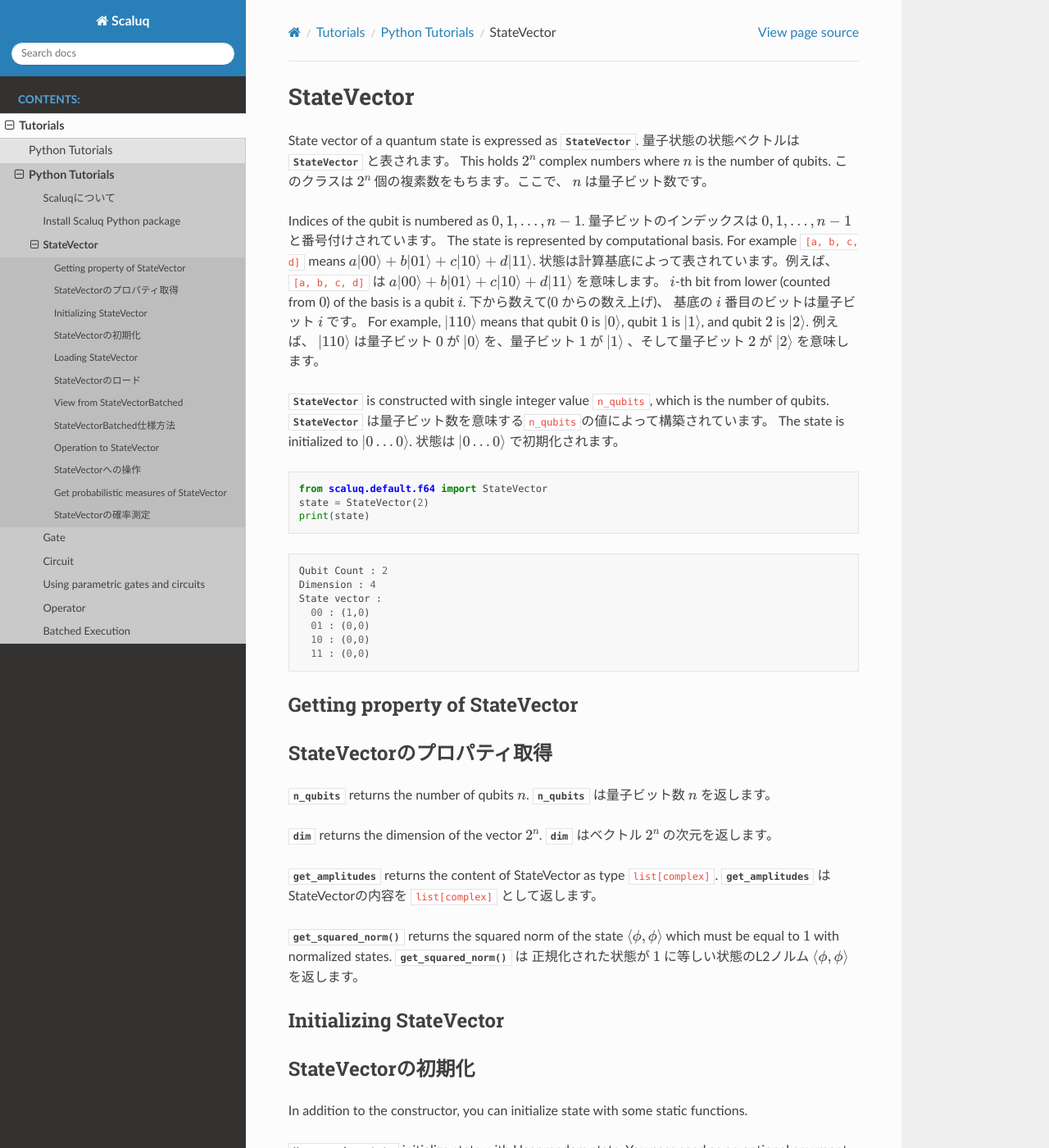
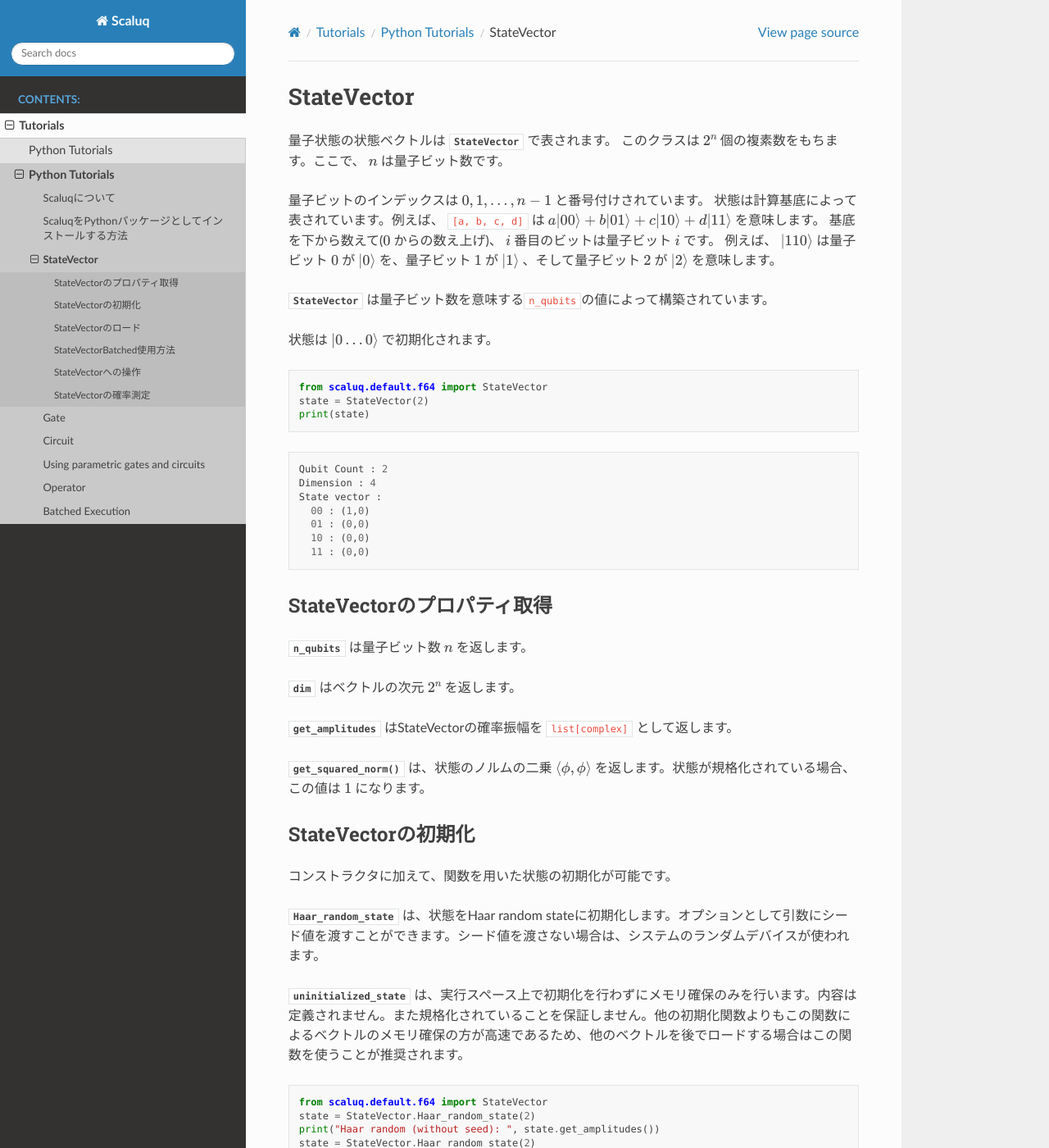
Before and after one commit to qulacs/scaluq, a Sphinx documentation site: the page built from doc/source/tutorials/python/ja/state_vector.md, in a window 1280 px wide and 1400 px high. Shown: the whole window at 82% size. Built offline with Sphinx 7.4.7 and the Read the Docs theme 3.1.0, drawn with Linux system fonts in a browser that asks for light colours; some of the changed text lies outside the part shown.

Commit message:
Finished install.md and state_vector.md tentatively

````diff
--- a/doc/source/tutorials/python/ja/state_vector.md
+++ b/doc/source/tutorials/python/ja/state_vector.md
@@ -1,22 +1,16 @@
 # StateVector
 
-State vector of a quantum state is expressed as {class}`StateVector <scaluq.default.f64.StateVector>`.
-量子状態の状態ベクトルは {class}`StateVector <scaluq.default.f64.StateVector>` と表されます。
-This holds $2^n$ complex numbers where $n$ is the number of qubits.
+量子状態の状態ベクトルは {class}`StateVector <scaluq.default.f64.StateVector>` で表されます。
 このクラスは $2^n$ 個の複素数をもちます。ここで、 $n$ は量子ビット数です。
 
-Indices of the qubit is numbered as $0,1,\dots,n-1$.
 量子ビットのインデックスは $0,1,\dots,n-1$ と番号付けされています。
-The state is represented by computational basis. For example `[a, b, c, d]` means $a\ket{00}+b\ket{01}+c\ket{10}+d\ket{11}$.
 状態は計算基底によって表されています。例えば、 `[a, b, c, d]` は $a\ket{00}+b\ket{01}+c\ket{10}+d\ket{11}$ を意味します。
-$i$-th bit from lower (counted from $0$) of the basis is a qubit $i$.
-下から数えて($0$ からの数え上げ)、 基底の $i$ 番目のビットは量子ビット $i$ です。
-For example, $\ket{110}$ means that qubit $0$ is $\ket{0}$, qubit $1$ is $\ket{1}$, and qubit $2$ is $\ket{2}$.
+基底を下から数えて($0$ からの数え上げ)、 $i$ 番目のビットは量子ビット $i$ です。
 例えば、 $\ket{110}$ は量子ビット $0$ が $\ket{0}$ を、量子ビット $1$ が $\ket{1}$ 、そして量子ビット $2$ が $\ket{2}$ を意味します。
 
-{class}`StateVector <scaluq.default.f64.StateVector>` is constructed with single integer value `n_qubits`, which is the number of qubits.
+
 {class}`StateVector <scaluq.default.f64.StateVector>` は量子ビット数を意味する`n_qubits`の値によって構築されています。
-The state is initialized to $\ket{0\dots 0}$.
+
 状態は $\ket{0\dots 0}$ で初期化されます。
 
 ```py
@@ -34,29 +28,23 @@ State vector :
   11 : (0,0)
 ```
 
-## Getting property of StateVector
 ## StateVectorのプロパティ取得
 
-{func}`n_qubits <scaluq.default.f64.StateVector>` returns the number of qubits $n$.
 {func}`n_qubits <scaluq.default.f64.StateVector>` は量子ビット数 $n$ を返します。
 
-{func}`dim <scaluq.default.f64.StateVector>` returns the dimension of the vector $2^n$.
-{func}`dim <scaluq.default.f64.StateVector>` はベクトル $2^n$ の次元を返します。
+{func}`dim <scaluq.default.f64.StateVector>` はベクトルの次元 $2^n$ を返します。
 
-{func}`get_amplitudes <scaluq.default.f64.StateVector>` returns the content of StateVector as type `list[complex]`.
-{func}`get_amplitudes <scaluq.default.f64.StateVector>` はStateVectorの内容を `list[complex]` として返します。
+{func}`get_amplitudes <scaluq.default.f64.StateVector>` はStateVectorの確率振幅を `list[complex]` として返します。
 
-{func}`get_squared_norm()` returns the squared norm of the state $\braket{\phi, \phi}$ which must be equal to $1$ with normalized states.
-{func}`get_squared_norm()` は 正規化された状態が $1$ に等しい状態のL2ノルム $\braket{\phi, \phi}$ を返します。
+{func}`get_squared_norm()` は、状態のノルムの二乗 $\braket{\phi, \phi}$ を返します。状態が規格化されている場合、この値は $1$ になります。
 
-## Initializing StateVector
 ## StateVectorの初期化
 
-In addition to the constructor, you can initialize state with some static functions.
+コンストラクタに加えて、関数を用いた状態の初期化が可能です。
 
-{func}`Haar_random_state <scaluq.default.f64.StateVector>` initialize state with Haar random state. You pass seed as an optional argument. Without passing seed, the random device of system is used.
+{func}`Haar_random_state <scaluq.default.f64.StateVector>` は、状態をHaar random stateに初期化します。オプションとして引数にシード値を渡すことができます。シード値を渡さない場合は、システムのランダムデバイスが使われます。
 
-{func}`uninitialized_state <scaluq.default.f64.StateVector>` only allocate memory on the execution space without initializing. The content of the vector is undefined. It is not guaranteed to be normalized. Since allocating the vector by this function is faster than other initializing functions, you should use this if you will load other vector immediately after.
+{func}`uninitialized_state <scaluq.default.f64.StateVector>` は、実行スペース上で初期化を行わずにメモリ確保のみを行います。内容は定義されません。また規格化されていることを保証しません。他の初期化関数よりもこの関数によるベクトルのメモリ確保の方が高速であるため、他のベクトルを後でロードする場合はこの関数を使うことが推奨されます。
 
 ```py
 from scaluq.default.f64 import StateVector
@@ -68,7 +56,7 @@ state = StateVector.Haar_random_state(2, 0)
 print("Haar random (seed = 0): ", state.get_amplitudes())
 state = StateVector.Haar_random_state(2, 0)
 print("Haar random (seed = 0): ", state.get_amplitudes())
-state = StateVector.uninitialized_state(2) # the content is undefined
+state = StateVector.uninitialized_state(2) # 内容は定義されません
 ```
 ```
 Haar random (without seed):  [(-0.12377148096652951+0.027715511836463032j), (0.23343008413304153-0.6125930779810899j), (0.348536530607012+0.16314293047597564j), (-0.6344277255462337-0.059671766025997705j)]
@@ -77,18 +65,17 @@ Haar random (seed = 0):  [(0.24602695668676106-0.3593147366777609j), (-0.2016366
 Haar random (seed = 0):  [(0.24602695668676106-0.3593147366777609j), (-0.2016366688947537+0.10904346570777179j), (-0.7078115548871466+0.3479734076173536j), (0.09795534521513291-0.3551589695281517j)]
 ```
 
-## Loading StateVector
 ## StateVectorのロード
 
-You can load the content of {class}`StateVector <scaluq.default.f64.StateVector>` by various functions.
+関数によって、 {class}`StateVector <scaluq.default.f64.StateVector>` の状態ベクトルをロード可能です。
 
-{func}`set_zero_state <scaluq.default.f64.StateVector.set_zero_state>` is used for setting the vector to $\ket{00\dots0}=[1,0,\dots,0]$.
+{func}`set_zero_state <scaluq.default.f64.StateVector.set_zero_state>` は、状態ベクトルを $\ket{00\dots0}=[1,0,\dots,0]$ と設定することに使えます。
 
-{func}`set_zero_norm_state <scaluq.default.f64.StateVector.set_zero_norm_state>` is used for setting the vector to $0=[0,0,\dots,0]$.
+{func}`set_zero_norm_state <scaluq.default.f64.StateVector.set_zero_norm_state>` は、状態ベクトルを $0=[0,0,\dots,0]$ と設定することに使えます。
 
-{func}`set_computational_basis <scaluq.default.f64.StateVector.set_computational_basis>` is used for setting the vector to $\ket{b}$ with input args $0\leq b \leq 2^{n}-1$.
+{func}`set_computational_basis <scaluq.default.f64.StateVector.set_computational_basis>` は、状態ベクトルを引数 $0\leq b \leq 2^{n}-1$ によって、 $\ket{b}$ と設定することに使えます。
 
-{func}`load <scaluq.default.f64.StateVector.load>` is used for loading the other vector (with $2^n$ length) directly as amplitudes.
+{func}`load <scaluq.default.f64.StateVector.load>` は、 $2^n$ の長さの他のベクトルから直接、確率振幅をロードするために使えます。
 
 ```py
 from scaluq.default.f64 import StateVector
@@ -100,7 +87,7 @@ print("zero norm state:", state.get_amplitudes())
 state.load([0.5, 0.5, -0.5, 0.5])
 print("loaded state:", state.get_amplitudes())
 import numpy as np
-state.load(np.array([1, 0, 0, 1]) / np.sqrt(2)) # You can also load numpy arrays
+state.load(np.array([1, 0, 0, 1]) / np.sqrt(2)) # numpy arraysもロード可能です
 print("loaded numpy state:", state.get_amplitudes())
 ```
 ```
@@ -110,27 +97,27 @@ loaded state: [(0.5+0j), (0.5+0j), (-0.5+0j), (0.5+0j)]
 loaded numpy state: [(0.7071067811865475+0j), 0j, 0j, (0.7071067811865475+0j)]
 ```
 
-## View from StateVectorBatched
-## StateVectorBatched仕様方法
 
-When you work with {class}`StateVectorBatched <scaluq.default.f64.StateVectorBatched>`, you can extract a single state vector in two ways.
+## StateVectorBatched使用方法
 
-- {func}`get_state_vector_at <scaluq.default.f64.StateVectorBatched.get_state_vector_at>` returns a copy.
-- {func}`view_state_vector_at <scaluq.default.f64.StateVectorBatched.view_state_vector_at>` returns a view (shared memory).
+{class}`StateVectorBatched <scaluq.default.f64.StateVectorBatched>` を使う場合、単一の状態ベクトルを2つの方法で取得できます。
 
-`view_state_vector_at` does not copy the amplitudes, so updating the returned {class}`StateVector <scaluq.default.f64.StateVector>` also updates the corresponding batch in the original `StateVectorBatched`.
+- {func}`get_state_vector_at <scaluq.default.f64.StateVectorBatched.get_state_vector_at>` は、コピーを返します。
+- {func}`view_state_vector_at <scaluq.default.f64.StateVectorBatched.view_state_vector_at>` は、共有メモリ上のviewを返します。
+
+`view_state_vector_at` は確率振幅をコピーしません。そのため、返された {class}`StateVector <scaluq.default.f64.StateVector>` を変更すると、それに対応する元の `StateVectorBatched` も変更されます。
 
 ```py
 from scaluq.default.f64 import StateVectorBatched
 
 states = StateVectorBatched(2, 2)
 
-# View: in-place update to batch 0
+# View: in-placeでbatch 0を更新する
 state0_view = states.view_state_vector_at(0)
 state0_view.set_computational_basis(3)
 print("batch 0 in states:", states.get_state_vector_at(0).get_amplitudes())
 
-# Copy: detached update from batch 1
+# Copy: detachedでbatch 1を更新する
 state1_copy = states.get_state_vector_at(1)
 state1_copy.set_computational_basis(2)
 print("batch 1 in states:", states.get_state_vector_at(1).get_amplitudes())
@@ -142,14 +129,13 @@ batch 1 in states: [(1+0j), 0j, 0j, 0j]
 detached copy: [0j, 0j, (1+0j), 0j]
 ```
 
-## Operation to StateVector
 ## StateVectorへの操作
 
-You can perform some operations to {class}`StateVector <scaluq.default.f64.StateVector>`.
+{class}`StateVector <scaluq.default.f64.StateVector>` には操作が可能です。
 
-{func}`add_state_vector_with_coef <scaluq.default.f64.add_state_vector_with_coef>` is used to update the vector by adding $c\ket{\psi}$, where `c` is a complex number and $\ket{\psi}$ is another state vector with same dimension.
+{func}`add_state_vector_with_coef <scaluq.default.f64.add_state_vector_with_coef>` は、 $c\ket{\psi}$ を加えることで状態ベクトルを更新します。ここで、 `c` は複素数、 $\ket{\psi}$ は同じ次元をもつ状態ベクトルです。
 
-{func}`multiply_coef <scaluq.default.f64.multiply_coef>` is used to update the vector by multiplying a complex number.
+{func}`multiply_coef <scaluq.default.f64.multiply_coef>` は、複素数をかけることで状態ベクトルを更新します。
 
 ```py
 import math
@@ -171,23 +157,22 @@ phi after added psi: [(1+0j), 0j, 0j, 1j]
 phi after multiplied coef: [(0.7071067811865475+0j), 0j, 0j, 0.7071067811865475j]
 ```
 
-## Get probabilistic measures of StateVector
 ## StateVectorの確率測定
 
-You can get probabilistic measures of {class}`StateVector <scaluq.default.f64.StateVector>`.
+{class}`StateVector <scaluq.default.f64.StateVector>` の確率測度を取得することができます。
 
-{func}`get_zero_probability <scaluq.default.f64.StateVector.get_zero_probability>` is used to get the probability of getting $0$ when the specified qubit is measured by Z-basis.
+{func}`get_zero_probability <scaluq.default.f64.StateVector.get_zero_probability>` は、特定の量子ビットがZ基底で測定された時に $0$ を得る確率を返します。
 
-{func}`get_marginal_probability <scaluq.default.f64.StateVector.get_marginal_probability>` is used to get the marginal probability of getting specified result when some of qubits are measured simultaneously by Z-basis.
-The result is specified by a list of integer with length `n`. $i$-th value of elements means as follows:
-- `0`: $i$-th qubit is measured and the result is $0$.
-- `1`: $i$-th qubit is measured and the result is $1$.
-- {func}`StateVector.UNMEASURED <scaluq.default.f64.StateVector.UNMEASURED>`: $i$-th qubit is not measured.
+{func}`get_marginal_probability <scaluq.default.f64.StateVector.get_marginal_probability>` は、いくつかの量子ビットが同時にZ基底で観測された時に特定の結果を得る周辺確率を返します。
+結果は長さ `n` のリストの整数値によって指定されます。 $i$ 番目の値の要素は次に従います：
+- `0`： $i$ 番目の量子ビットが測定され、結果が $0$である。
+- `1`： $i$ 番目の量子ビットが測定され、結果が $1$である。
+- {func}`StateVector.UNMEASURED <scaluq.default.f64.StateVector.UNMEASURED>`： $i$ 番目の量子ビットが測定されていない。
 
-{func}`get_entropy <scaluq.default.f64.StateVector.get_entropy>` is used to get the entropy of the vector, which is calculated by $\sum_i -p_i \log_2 p_i$ ($p_i$ ($0\leq i<2^n$) is $|v_i|^2$ with $v_i$ is the $i$-th amplitude of the vector).
+{func}`get_entropy <scaluq.default.f64.StateVector.get_entropy>` は、状態ベクトルのエントロピーを返します。 $\sum_i -p_i \log_2 p_i$ ($0\leq i<2^n$) によって計算され、 $p_i$ は$i$番目の状態ベクトルの確率振幅である$v_i$を用いて$|v_i|^2$で与えられます。
 
-{func}`sampling <scaluq.default.f64.StateVector.sampling>` is used to perform sampling on the vector.
-With passing the number of sampling as `sampling_count`, a list of integers with length `sampling_count` is returned.
+{func}`sampling <scaluq.default.f64.StateVector.sampling>` は、状態ベクトルからサンプリングを行います。
+サンプリング回数として、`sampling_count` を渡すことで、`sampling_count` 回のサンプリング結果を返します。
 
 ```py
 import math
````
Also changed, not shown: doc/source/tutorials/python/en/install.md (+1 -1 lines), doc/source/tutorials/python/ja/install.md (+38 -37 lines).
